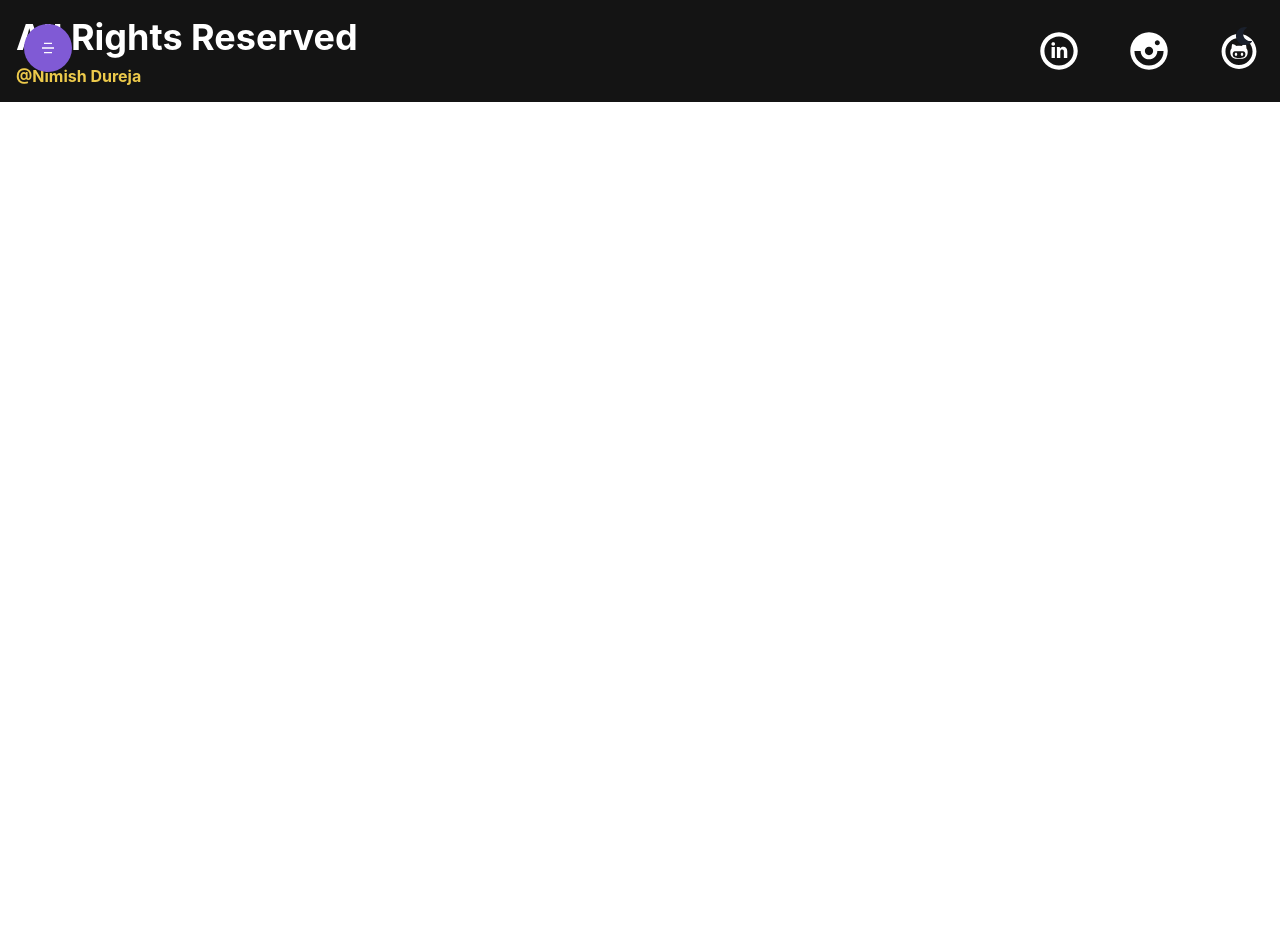
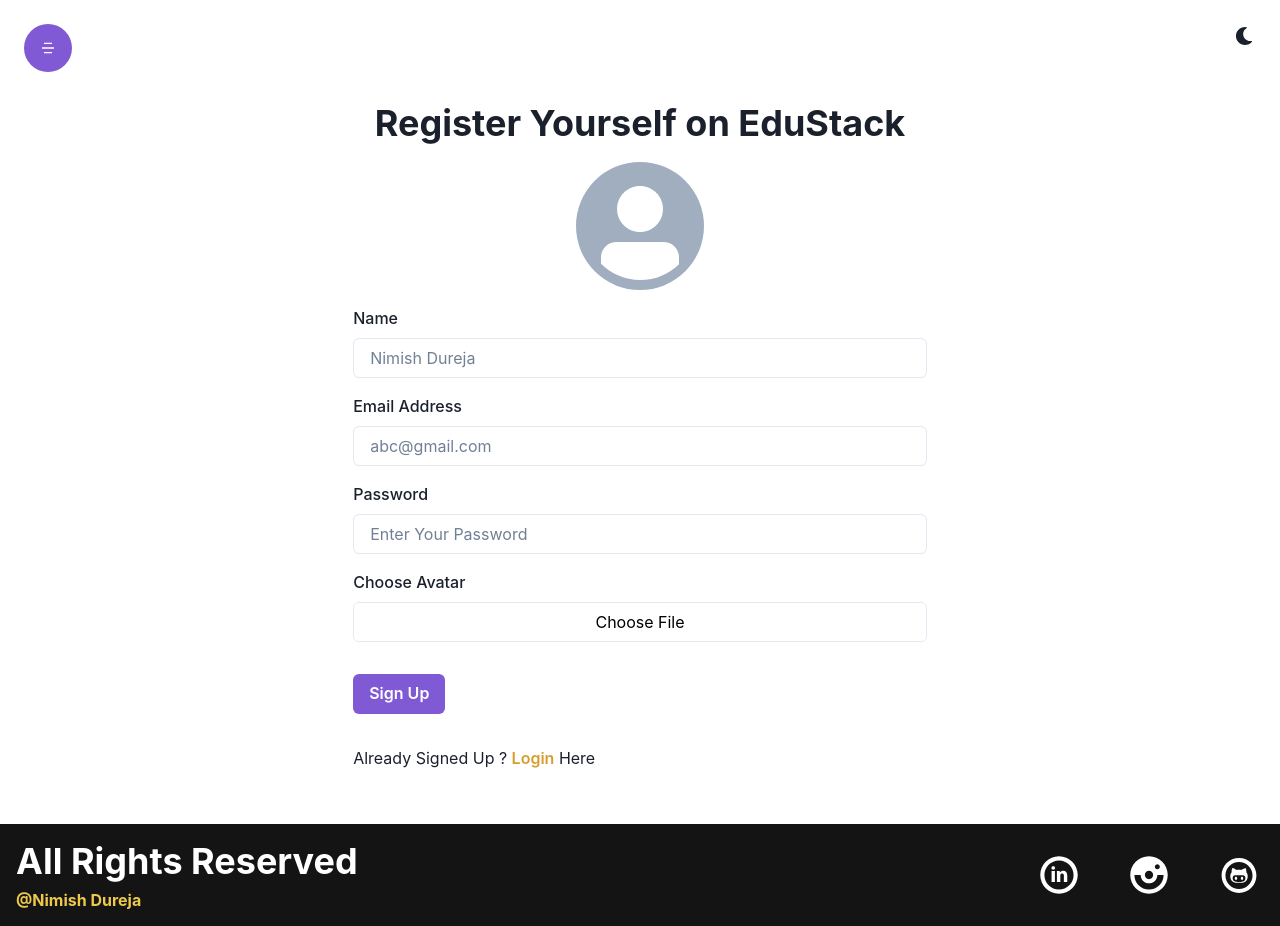
Before and after one commit to Nimish-Dureja-10/edustack, a React (Create React App) app in the folder frontend/: page /register in a window 1280 px wide. Before the commit the page ends 800 px from the top, so only its background shows below. Built offline with nearby package versions, Linux system fonts and the light colour scheme.

Commit message:
Registeration Page completed

```diff
--- a/frontend/src/App.js
+++ b/frontend/src/App.js
@@ -1,6 +1,7 @@
 import React from 'react';
 import {BrowserRouter as Router,Route,Routes} from "react-router-dom";
 import Login from './components/Auth/Login';
+import Register from './components/Auth/Register';
 import Courses from './components/Courses/Courses';
 import Home from './components/Home/Home';
 import Footer from './components/Layout/Footer/Footer';
@@ -13,6 +14,7 @@ function App() {
         <Routes>
           <Route path="/" element={<Home />} />
           <Route path="/login" element={<Login />} />
+          <Route path="/register" element={<Register />} />
           <Route path="/courses" element={<Courses />} />
         </Routes>
       <Footer />
--- a/frontend/src/components/Auth/Register.jsx
+++ b/frontend/src/components/Auth/Register.jsx
@@ -1,8 +1,74 @@
-import React from 'react'
+import { Avatar, Box, Button, Container, FormLabel, Heading, Input, VStack } from '@chakra-ui/react'
+import React, { useState } from 'react'
+import { Link } from 'react-router-dom';
+
+export const fileUploadCss = {
+  cursor: "pointer",
+    marginLeft: "-5%",
+    width: "110%",
+    border: "none",
+    height: "100%",
+    color: "#ECCB94B",
+    backgroundColor: "white"
+}
+
+const fileUploadStyle = {
+  "&::file-selector-button" : fileUploadCss
+}
 
 const Register = () => {
+
+  const [name,setName] = useState('');
+  const [email,setEmail] = useState('');
+  const [password,setPassword] = useState('');
+  const [imagePrev,setImagePrev] = useState('');
+  const [image,setImage] = useState('');
+
+  const changeImageHandler = (e) => {
+    const file = e.target.files[0];
+    const reader = new FileReader();
+    reader.readAsDataURL(file);
+    reader.onloadend = () => {
+      setImagePrev(reader.result);
+      setImage(file);
+    }
+  }
+
   return (
-    <div>Register</div>
+    <Container h={['auto','95vh']}>
+        <VStack h="full" justifyContent={'center'} spacing='4' mt="16" >
+            <Heading textAlign={['center']} children='Register Yourself on EduStack' />
+            <form style={{width:"100%"}}>
+                <Box display='flex' justifyContent={'center'}>
+                  <Avatar src={imagePrev} size={'2xl'} />
+                </Box>
+                <Box my={'4'}>
+                    <FormLabel htmlFor='name' children='Name' />
+                    <Input required id='name' value={name} onChange={(e)=>setName(e.target.value)} placeholder='Nimish Dureja' type={'text'} focusBorderColor='purple.500' />
+                </Box>
+                <Box my={'4'}>
+                    <FormLabel htmlFor='email' children='Email Address' />
+                    <Input required id='email' value={email} onChange={(e)=>setEmail(e.target.value)} placeholder='abc@gmail.com' type={'email'} focusBorderColor='purple.500' />
+                </Box>
+                <Box my={'4'}>
+                    <FormLabel htmlFor='password' children='Password' />
+                    <Input required id='password' value={password} onChange={(e)=>setPassword(e.target.value)} placeholder='Enter Your Password' type={'password'} focusBorderColor='purple.500' />
+                </Box>
+                <Box my={'4'}>
+                    <FormLabel htmlFor='chooseAvatar' children='Choose Avatar' />
+                    <Input accept='image/*' required id='chooseAvatar' type={'file'} focusBorderColor='purple.500' css={fileUploadStyle} onChange={changeImageHandler} />
+                </Box>
+                <Button my='4' colorScheme={'purple'} type='submit'>
+                    Sign Up
+                </Button>
+                <Box my='4'>
+                    Already Signed Up ? <Link to="/login">
+                        <Button colorScheme={'yellow'} variant='link'>Login</Button> Here
+                    </Link>
+                </Box>
+            </form>
+        </VStack>
+    </Container>
   )
 }
 
```
